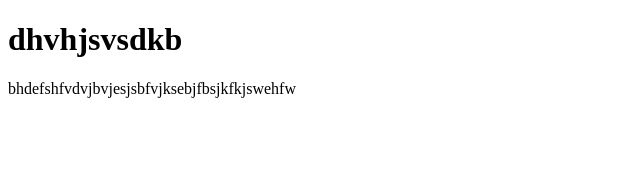
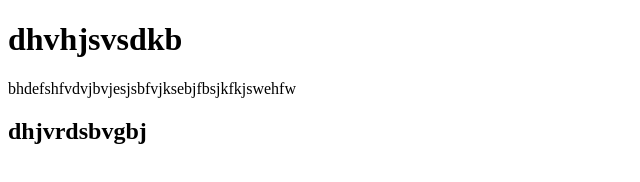
Before and after one commit to Venkat093/gitbranchassignment, a plain HTML site: page index.html in a window 1280 px wide. Shown: the whole page, without its empty margins (0-640 px from the left). Drawn offline with Linux system fonts and the light colour scheme.

Commit message:
commiting html file after modification in html  branch

```diff
--- a/index.html
+++ b/index.html
@@ -9,5 +9,6 @@
 <body>
     <h1>dhvhjsvsdkb</h1>
     <div><p>bhdefshfvdvjbvjesjsbfvjksebjfbsjkfkjswehfw</p></div>
+    <h2>dhjvrdsbvgbj</h2>
 </body>
 </html>
```
